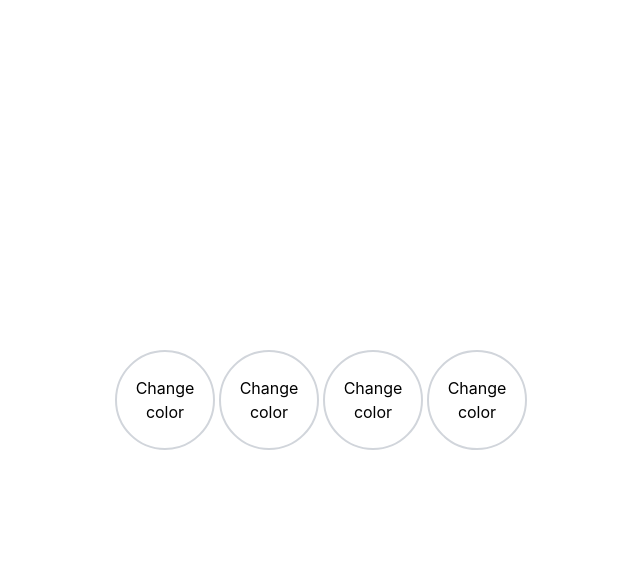
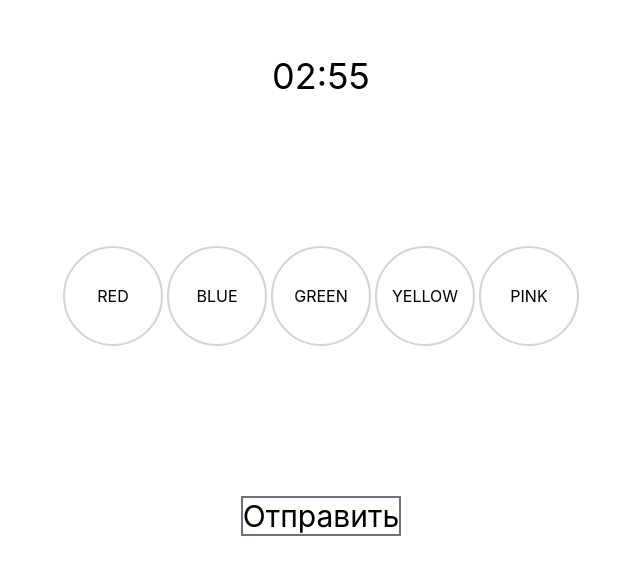
Before and after one commit to Goslya/React, a React (Create React App) app: page / in a window 1280 px wide. Shown: the top 574 px of the page, without its empty margins (319-959 px from the left). Built offline with nearby package versions, Linux system fonts and the light colour scheme.

Commit message:
Add timer and form, fix radiobutton text

```diff
--- a/src/App.css
+++ b/src/App.css
@@ -4,9 +4,9 @@ height: 300px;
 border-radius: 50%;
 }
 
-.container{
+.mycontainer{
   display: flex;
   justify-content: center;
-  height: 100vh;
+  height: 50vh;
   align-items: center;
 }
--- a/src/App.js
+++ b/src/App.js
@@ -1,10 +1,34 @@
+import { useState } from "react";
 import './App.css';
 import ButtonView from './components/ButtonView'
+import Timer from './components/Timer'
+
+const MinSecs = { minutes: 3, seconds: 0 }
 
 function App() {
+
+  const [selectedButton, setSelectedButton] = useState(null)
+  const [[mins, secs], setTime] = useState([MinSecs.minutes, MinSecs.seconds])
+
+  function handleSubmit(e) {
+    if (selectedButton === null){
+      e.preventDefault()
+    } else{
+
+
+      const time = MinSecs.minutes*60+MinSecs.seconds-mins*60-secs
+
+      console.log('sending ', {selectedButton, time})
+    }
+}
+
+
   return (
     <>
-      <ButtonView />
+      <div className={'text-center text-4xl mt-14'}>
+        <Timer MinSecs={MinSecs} mins={mins} secs={secs} setTime={setTime}/>
+      </div>
+      <ButtonView selectedButton={selectedButton} setSelectedButton={setSelectedButton} handleSubmit={handleSubmit}/>
     </>
   )
 }
--- a/src/components/ButtonView.js
+++ b/src/components/ButtonView.js
@@ -1,20 +1,39 @@
+import { useState } from "react"
 import Radiobutton from "./Radiobutton"
 
-const colors = [
-    'peer-checked:bg-red-500',
-    'peer-checked:bg-blue-500',
-    'peer-checked:bg-green-500',
-    'peer-checked:bg-yellow-500',
-]
 
-export default function ButtonView () {
+const textToColor = {
+    'RED': 'peer-checked:bg-red-500',
+    'BLUE': 'peer-checked:bg-blue-500',
+    'GREEN': 'peer-checked:bg-green-500',
+    'YELLOW': 'peer-checked:bg-yellow-500',
+    'PINK': 'peer-checked:bg-pink-500',
+}
+
+export default function ButtonView(props) {
+
+    const {
+        selectedButton,
+        setSelectedButton,
+        handleSubmit,
+
+    } = props
+
+
     return (
+
         <>
-        <div className="container mx-auto space-x-1">
-            {colors.map((color, index) => {
-                return <Radiobutton color={color} index={index} key={index} name="option" />
+            <form onSubmit={handleSubmit}>
+                <div className="mycontainer mx-auto space-x-1 select-none">
+                    {Object.keys(textToColor).map((text, index) => {
+                        return <Radiobutton color={textToColor[text]} ischecked={index === selectedButton} handleChange={() => setSelectedButton(index)}
+                            index={index} key={index} text={text} name="option" />
                     })}
                 </div>
+                <div className="text-center text-3xl mb-16 ">
+                    <input type="submit" value="Отправить" className="border-gray-500 border-2" />
+                </div>
+            </form>
         </>
     )
 }
--- a/src/components/Radiobutton.js
+++ b/src/components/Radiobutton.js
@@ -2,18 +2,19 @@ export default function Radiobutton(props) {
     const {
         color,
         name,
-        index
+        index,
+        text,
+        ischecked,
+        handleChange
     } = props
 
-    console.log(index)
 
     return <>
         <div>
-            <input type='radio' id={index} name={name} className="peer hidden" />
+            <input type='radio' id={index} name={name} className="peer hidden" checked={!!ischecked} onChange={() => handleChange()}/>
             <label for={index} className={`bg-white flex items-center justify-center rounded-full h-[100px] w-[100px] p-2 hover:border-indigo-500/100 hover:border-2 border-gray-300 border-2 ${color} peer-checked:border-indigo-500  peer-checked:border-2 `}>
-                <div className="text-center">Change color</div>
+                <div className="text-center">{text}</div>
             </label>
-            {/* <label for={index} className={`peer-checked:bg-${color}`}>Change color</label> */}
         </div>
     </>
 }
--- /dev/null
+++ b/src/components/Timer.js
@@ -0,0 +1,45 @@
+import React, { useState } from "react";
+
+
+const Timer = (props) => {
+
+    const {
+        mins,
+        secs,
+        setTime,
+        MinSecs
+    } = props
+
+
+
+    const { minutes = 0, seconds = 60 } = MinSecs;
+
+
+    const tick = () => {
+
+        if (mins === 0 && secs === 0)
+            reset()
+        else if (secs === 0) {
+            setTime([mins - 1, 59]);
+        } else {
+            setTime([mins, secs - 1]);
+        }
+    };
+
+
+
+    const reset = () => setTime([parseInt(minutes), parseInt(seconds)]);
+
+
+    React.useEffect(() => {
+        const timerId = setInterval(() => tick(), 1000);
+        return () => clearInterval(timerId);
+    },);
+
+    return (
+        <div>
+            <p>{`${mins.toString().padStart(2, '0')}:${secs.toString().padStart(2, '0')}`}</p>
+        </div>
+    );
+}
+export default Timer
```
Lines whose indentation alone changed are shown as unchanged.
